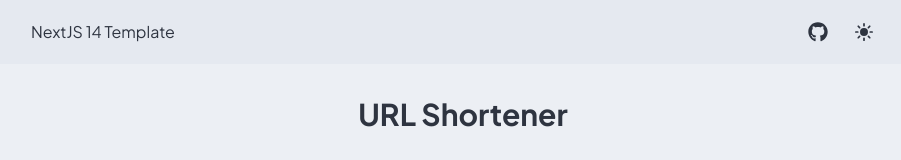
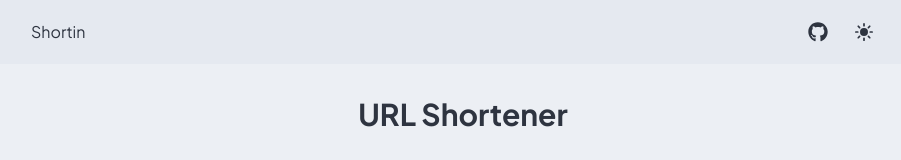
Before and after one commit to yehezkielgunawan/shortin-v2, a Next.js app: page / in a window 1280 px wide. Shown: the top 160 px of the page, without its empty margins (177-1078 px from the left). Built offline with nearby package versions, Linux system fonts and the light colour scheme.

Commit message:
Update metadata and header title to reflect Shortin branding

```diff
--- a/src/app/layout.tsx
+++ b/src/app/layout.tsx
@@ -7,9 +7,8 @@ import { metadataContent } from "@/services/metadata";
 const inter = Plus_Jakarta_Sans({ subsets: ["latin"] });
 
 export const metadata: Metadata = metadataContent({
-	title: "Yehezgun's Next.js 14 Starter Template",
-	description:
-		"A starter template for Next.js 14 with TypeScript, Tailwind CSS, and Daisy UI",
+	title: "Shortin",
+	description: "Shorten your URLs with Shortin - the ultimate URL shortener.",
 });
 
 export default function RootLayout({
--- a/src/components/Header.tsx
+++ b/src/components/Header.tsx
@@ -13,7 +13,7 @@ const Header = () => {
 			<nav className="container mx-auto lg:max-w-5xl">
 				<div className="navbar px-0">
 					<div className="flex-1">
-						<a href="/">NextJS 14 Template</a>
+						<a href="/">Shortin</a>
 					</div>
 					<div className="flex-none">
 						<ul className="menu menu-horizontal">
```
